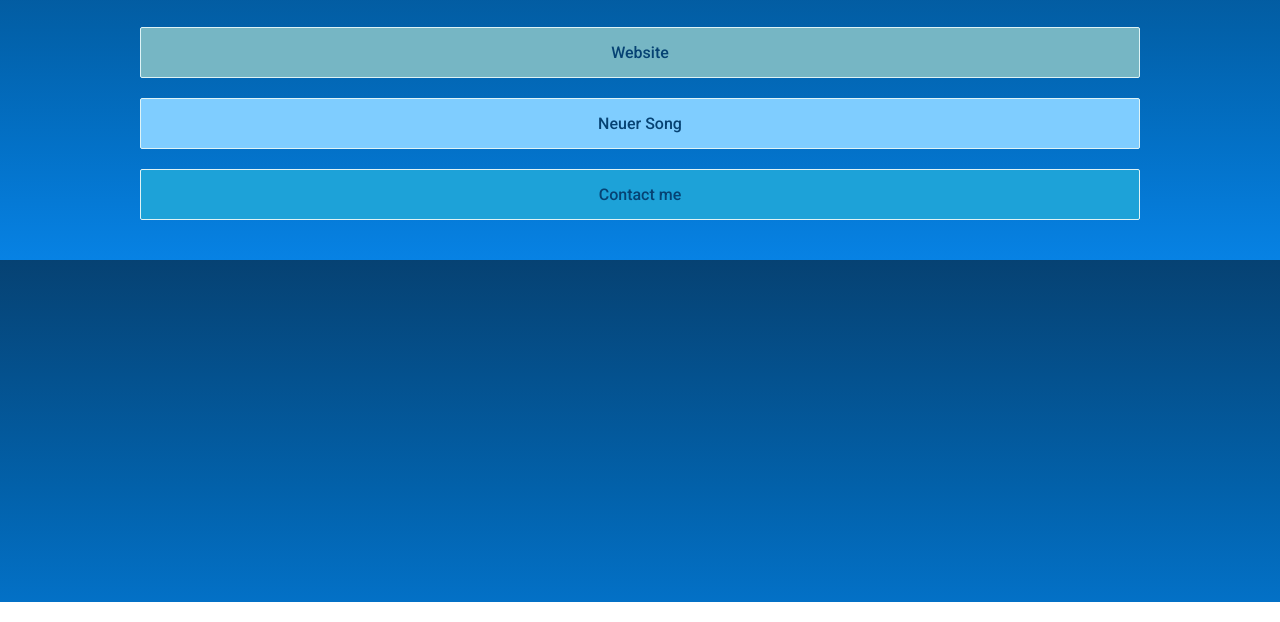
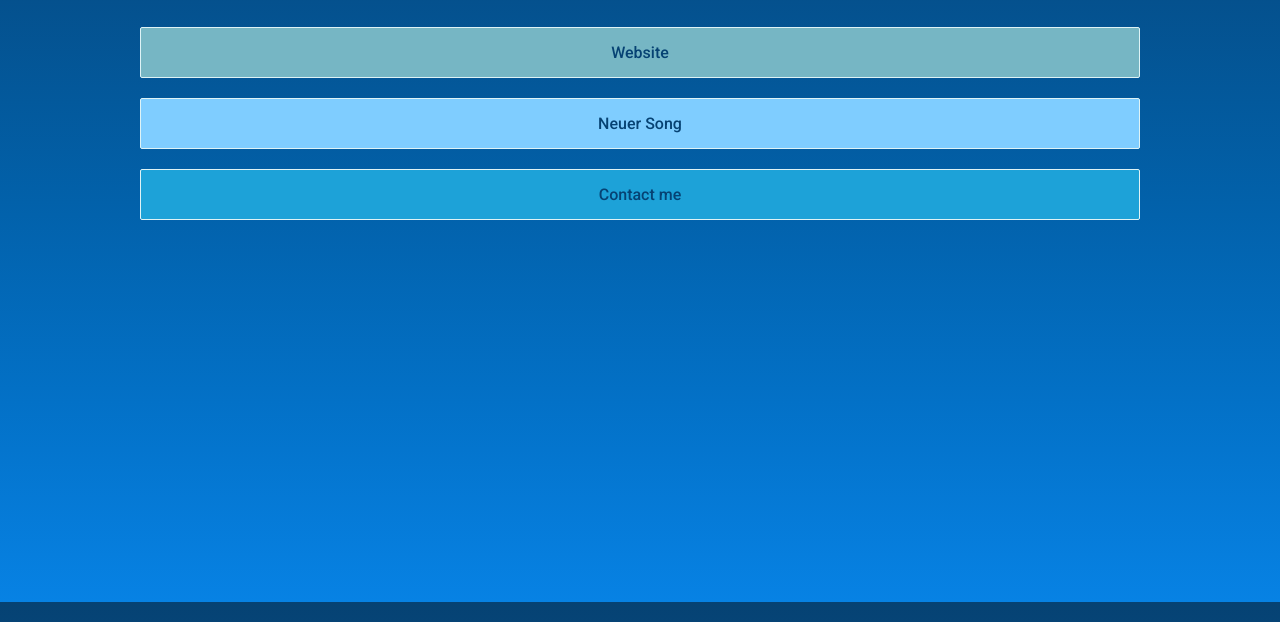
Before and after one commit to SvenHerr/linkTreeChris, a plain HTML site: page index.html in a window 1280 px wide. Shown: the part 198-820 px from the top of the page. Drawn offline with Linux system fonts and the light colour scheme.

Commit message:
Update style.css

```diff
--- a/style.css
+++ b/style.css
@@ -1,4 +1,5 @@
 /* color palette from https://www.color-hex.com/color-palettes */
+
 :root {
     --darkest-color: #064273;
     --lightest-color: #def3f6;
@@ -8,11 +9,16 @@
     --bright-color-3: #7fcdff;
 }
 
+html {
+    height: 100%;
+    background-image: linear-gradient(to bottom, #064273, #04518e, #0261aa, #0371c7, #0782e4);
+}
+
 body {
     /*background: var(--darkest-color);*/
-	color: var(--lightest-color);
+    /*color: var(--lightest-color);*/
     font-family: 'Roboto', sans-serif;
-	background-image: linear-gradient(to bottom, #064273, #04518e, #0261aa, #0371c7, #0782e4);
+    height: 100%;
 }
 
 .container {
@@ -22,8 +28,6 @@ body {
     display: flex;
     flex-direction: column;
     text-align: center;
-
-
 }
 
 .circle-shape {
```
Lines whose indentation alone changed are shown as unchanged.
